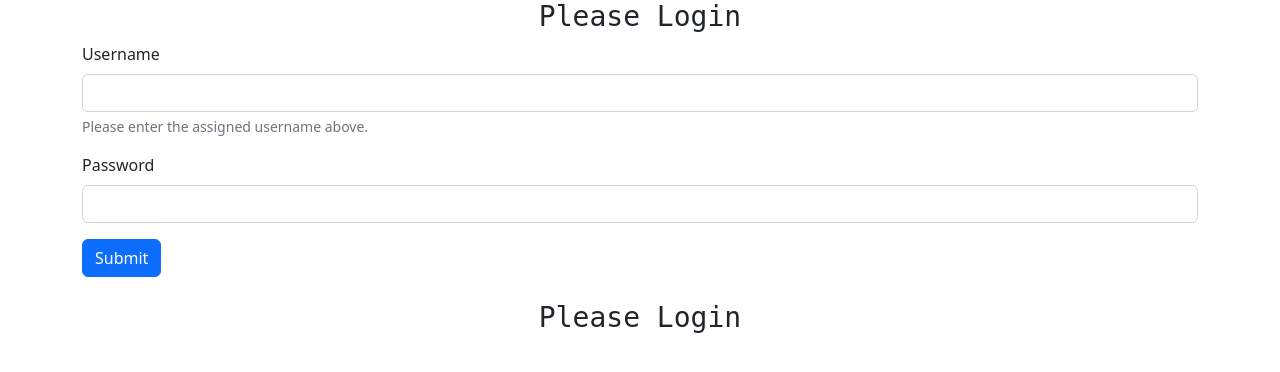
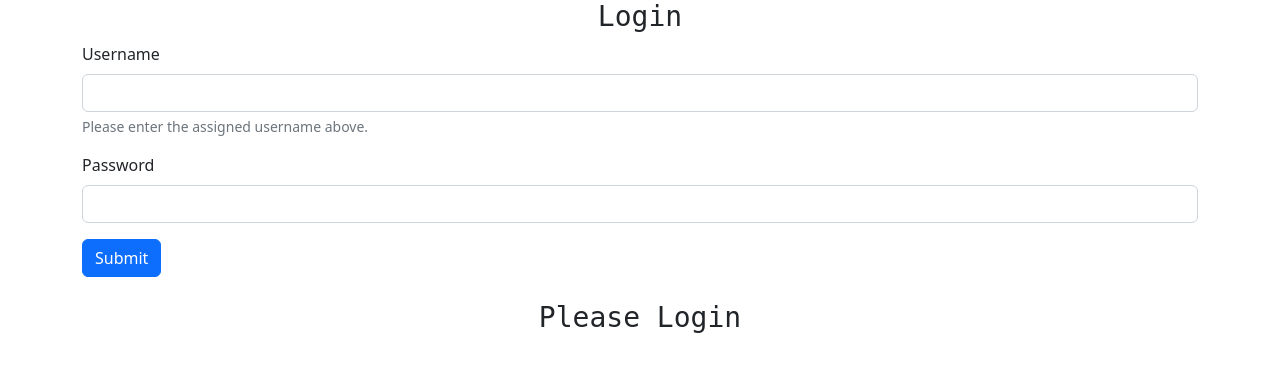
Before and after one commit to raven4241/python-avd, a Flask app: page / in a window 1280 px wide. Shown: the top 372 px of the page. Run offline with Flask 2, Linux system fonts and the light colour scheme.

Commit message:
update login.html

```diff
--- a/templates/login.html
+++ b/templates/login.html
@@ -19,7 +19,7 @@
     <div class="container">
   <form method="post" action="/login">
   <div class="mb-3">
-    <h3>Please Login</h3>
+    <h3>Login</h3>
     <label for="exampleInputEmail1" class="form-label">Username</label>
     <input name="username" type="text" class="form-control" id="username">
     <div class="form-text">Please enter the assigned username above.</div>
```
